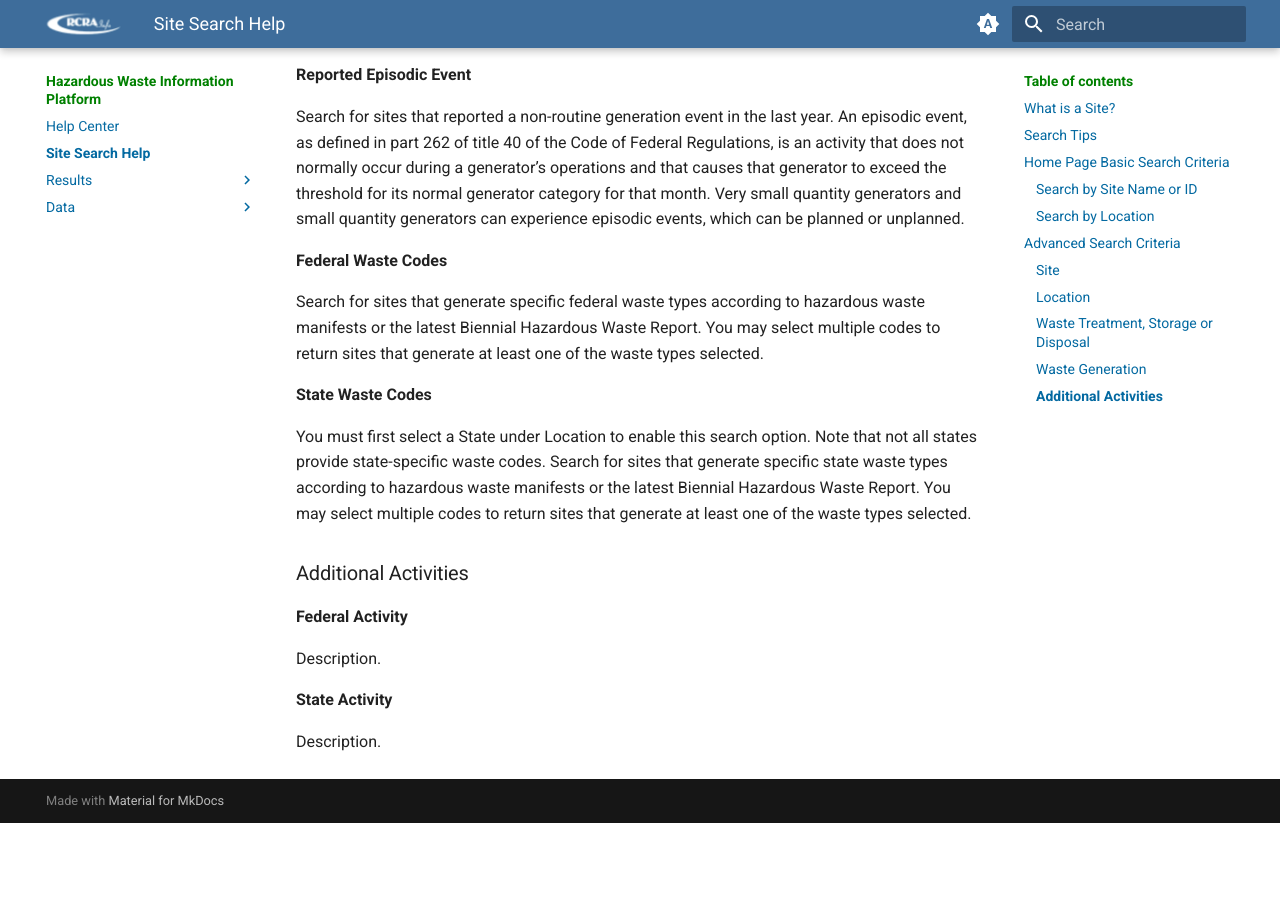
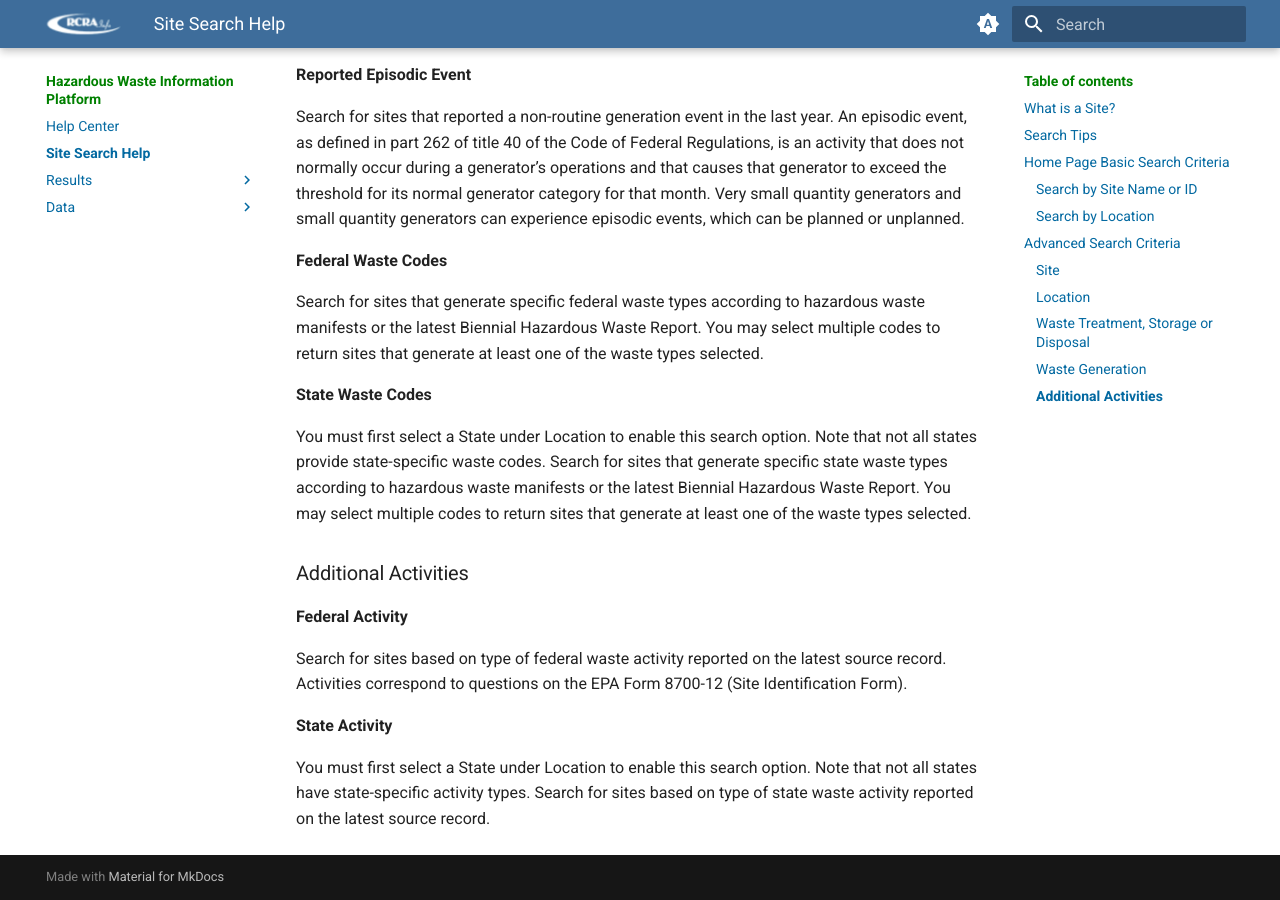
Before and after one commit to furrlori-oss/hwip, an MkDocs documentation site: the page built from docs/search-help.md, in a window 1280 px wide and 900 px high, scrolled down 5382 px. Built offline with MkDocs 1.6.1 and Material for MkDocs 9.7.7, drawn with Linux system fonts in a browser that asks for light colours; before the commit the page ends 6205 px from its top, so only the background shows below that.

Commit message:
Update search-help.md

```diff
--- a/docs/search-help.md
+++ b/docs/search-help.md
@@ -160,8 +160,8 @@ You must first select a State under Location to enable this search option. Note
 
 **Federal Activity**
 
-Description.
+Search for sites based on type of federal waste activity reported on the latest source record. Activities correspond to questions on the EPA Form 8700-12 (Site Identification Form).
 
 **State Activity**
 
-Description.
+You must first select a State under Location to enable this search option. Note that not all states have state-specific activity types. Search for sites based on type of state waste activity reported on the latest source record.
```
